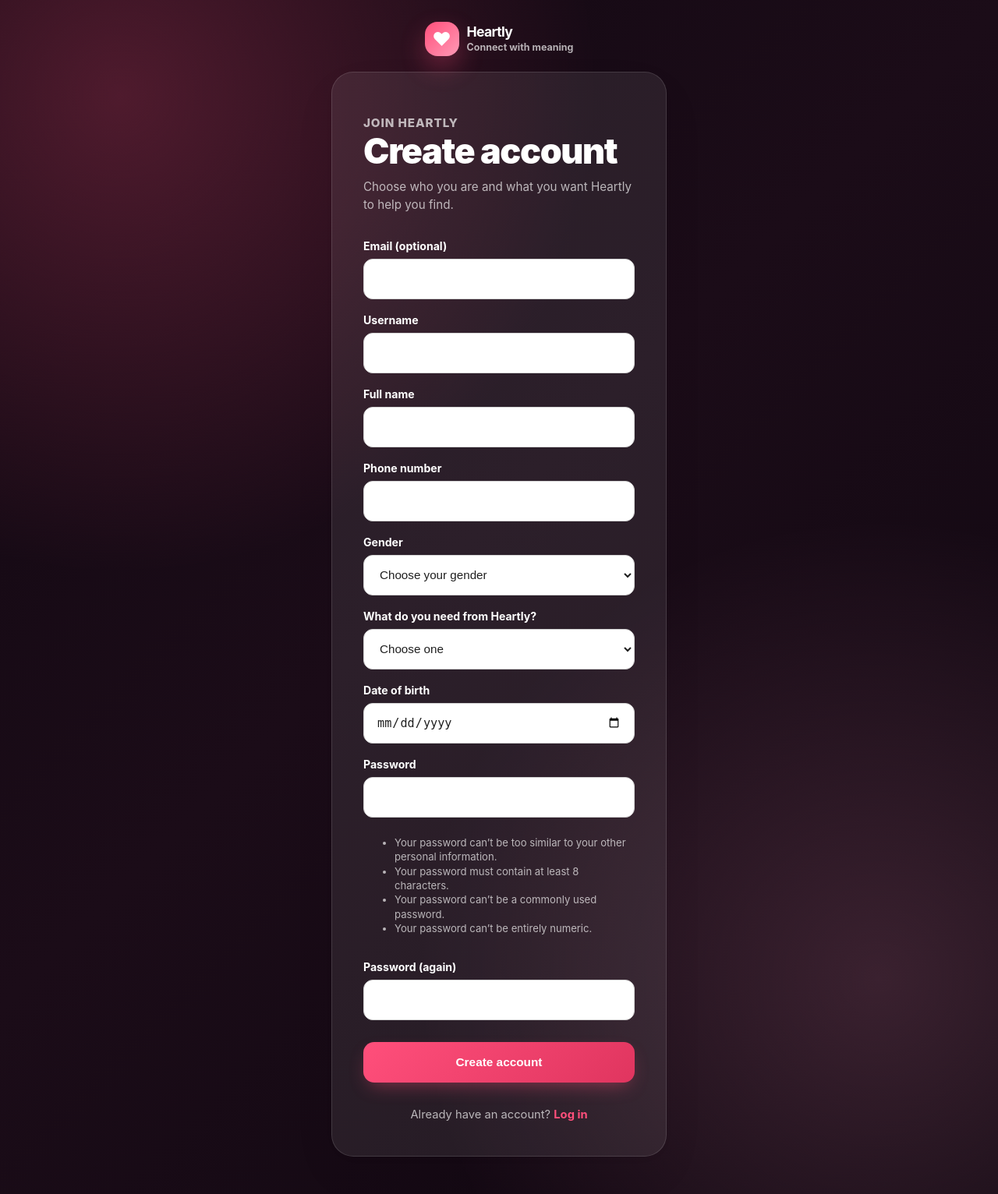
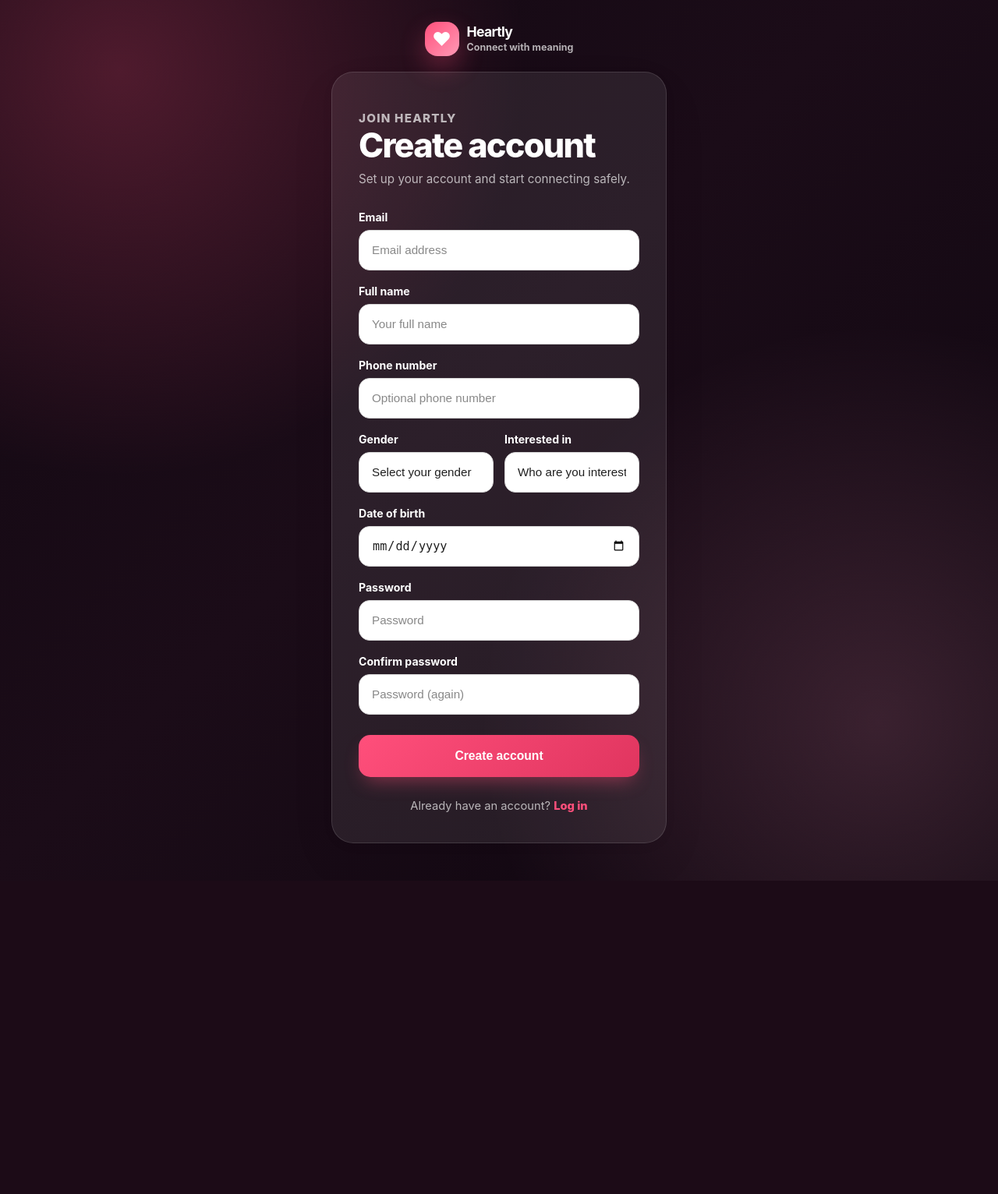
Before and after one commit to carlparl/heartly-app, a Django app: page /accounts/signup/ in a window 1280 px wide. Shown: the whole page at 78% size. After the commit the page ends 1130 px from the top, so only its background shows below. Run offline with Django 5.2, Linux system fonts and the light colour scheme.

Commit message:
Restore and stabilize custom signup form

```diff
--- a/accounts/forms.py
+++ b/accounts/forms.py
@@ -1,10 +1,9 @@
 from datetime import date
 
 from django import forms
-from django.contrib.auth import get_user_model
+from django.core.exceptions import ValidationError
 
-
-User = get_user_model()
+from .models import CustomUser
 
 
 class CustomSignupForm(forms.Form):
@@ -12,44 +11,71 @@ class CustomSignupForm(forms.Form):
         max_length=150,
         required=True,
         label="Full name",
-        widget=forms.TextInput(attrs={
-            "placeholder": "Your full name",
-            "autocomplete": "name",
-        }),
+        widget=forms.TextInput(
+            attrs={
+                "placeholder": "Your full name",
+                "autocomplete": "name",
+                "class": "heartly-input",
+            }
+        ),
     )
 
     phone_number = forms.CharField(
         max_length=20,
         required=False,
         label="Phone number",
-        widget=forms.TextInput(attrs={
-            "placeholder": "Optional phone number",
-            "autocomplete": "tel",
-        }),
+        widget=forms.TextInput(
+            attrs={
+                "placeholder": "Optional phone number",
+                "autocomplete": "tel",
+                "class": "heartly-input",
+            }
+        ),
     )
 
     gender = forms.ChoiceField(
+        choices=[("", "Select your gender")] + CustomUser.GENDER_CHOICES,
         required=True,
         label="Gender",
-        choices=[("", "Choose your gender")] + list(User.GENDER_CHOICES),
-        widget=forms.Select(),
+        widget=forms.Select(
+            attrs={
+                "class": "heartly-input",
+            }
+        ),
     )
 
     interested_in = forms.ChoiceField(
+        choices=[("", "Who are you interested in?")] + CustomUser.INTERESTED_IN_CHOICES,
         required=True,
-        label="What do you need from Heartly?",
-        choices=[("", "Choose one")] + list(User.INTERESTED_IN_CHOICES),
-        widget=forms.Select(),
+        label="Interested in",
+        widget=forms.Select(
+            attrs={
+                "class": "heartly-input",
+            }
+        ),
     )
 
     date_of_birth = forms.DateField(
         required=True,
         label="Date of birth",
-        widget=forms.DateInput(attrs={
-            "type": "date",
-            "autocomplete": "bday",
-        }),
+        widget=forms.DateInput(
+            attrs={
+                "type": "date",
+                "class": "heartly-input",
+            }
+        ),
     )
+
+    def clean_full_name(self):
+        full_name = self.cleaned_data.get("full_name", "").strip()
+
+        if len(full_name.split()) < 2:
+            raise ValidationError("Enter your first and last name.")
+
+        return full_name
+
+    def clean_phone_number(self):
+        return self.cleaned_data.get("phone_number", "").strip()
 
     def clean_date_of_birth(self):
         dob = self.cleaned_data.get("date_of_birth")
@@ -59,119 +85,8 @@ class CustomSignupForm(forms.Form):
 
         today = date.today()
 
-        age = (
-            today.year
-            - dob.year
-            - ((today.month, today.day) < (dob.month, dob.day))
-        )
-
-        if age < 13:
-            raise forms.ValidationError("You must be at least 13 to use Heartly.")
-
-        if age > 120:
-            raise forms.ValidationError("Enter a valid date of birth.")
-
-        return dob
-
-    def signup(self, request, user):
-        user.full_name = self.cleaned_data["full_name"]
-        user.phone_number = self.cleaned_data.get("phone_number", "")
-        user.gender = self.cleaned_data["gender"]
-        user.interested_in = self.cleaned_data["interested_in"]
-        user.date_of_birth = self.cleaned_data["date_of_birth"]
-        user.save()
-
-
-class AccountSettingsForm(forms.ModelForm):
-    class Meta:
-        model = User
-        fields = [
-            "username",
-            "email",
-            "full_name",
-            "phone_number",
-            "gender",
-            "interested_in",
-            "date_of_birth",
-        ]
-
-        widgets = {
-            "username": forms.TextInput(attrs={
-                "class": "heartly-input",
-                "placeholder": "Username",
-                "autocomplete": "username",
-            }),
-            "email": forms.EmailInput(attrs={
-                "class": "heartly-input",
-                "placeholder": "Email address",
-                "autocomplete": "email",
-            }),
-            "full_name": forms.TextInput(attrs={
-                "class": "heartly-input",
-                "placeholder": "Full name",
-                "autocomplete": "name",
-            }),
-            "phone_number": forms.TextInput(attrs={
-                "class": "heartly-input",
-                "placeholder": "Phone number",
-                "autocomplete": "tel",
-            }),
-            "gender": forms.Select(attrs={
-                "class": "heartly-input",
-            }),
-            "interested_in": forms.Select(attrs={
-                "class": "heartly-input",
-            }),
-            "date_of_birth": forms.DateInput(attrs={
-                "class": "heartly-input",
-                "type": "date",
-                "autocomplete": "bday",
-            }),
-        }
-
-    def __init__(self, *args, **kwargs):
-        self.user = kwargs.pop("user", None)
-        super().__init__(*args, **kwargs)
-
-    def clean_username(self):
-        username = self.cleaned_data.get("username", "").strip()
-
-        if not username:
-            raise forms.ValidationError("Username is required.")
-
-        query = User.objects.filter(username__iexact=username)
-
-        if self.user:
-            query = query.exclude(pk=self.user.pk)
-
-        if query.exists():
-            raise forms.ValidationError("This username is already taken.")
-
-        return username
-
-    def clean_email(self):
-        email = self.cleaned_data.get("email", "").strip().lower()
-
-        if not email:
-            raise forms.ValidationError("Email is required.")
-
-        query = User.objects.filter(email__iexact=email)
-
-        if self.user:
-            query = query.exclude(pk=self.user.pk)
-
-        if query.exists():
-            raise forms.ValidationError("This email is already used by another account.")
-
-        return email
-
-    def clean_date_of_birth(self):
-        dob = self.cleaned_data.get("date_of_birth")
-
-        if not dob:
-            return dob
-
-        today = date.today()
+        if dob >= today:
+            raise ValidationError("Enter a valid date of birth.")
 
         age = (
             today.year
@@ -179,31 +94,25 @@ class AccountSettingsForm(forms.ModelForm):
             - ((today.month, today.day) < (dob.month, dob.day))
         )
 
-        if age < 13:
-            raise forms.ValidationError("You must be at least 13 to use Heartly.")
+        if age < 18:
+            raise ValidationError("You must be at least 18 years old to create a Heartly account.")
 
-        if age > 120:
-            raise forms.ValidationError("Enter a valid date of birth.")
+        if age > 100:
+            raise ValidationError("Enter a valid date of birth.")
 
         return dob
 
+    def signup(self, request, user):
+        """
+        Called by django-allauth after the main account fields are validated.
+        This saves Heartly-specific fields onto CustomUser.
+        """
+        user.full_name = self.cleaned_data["full_name"]
+        user.phone_number = self.cleaned_data.get("phone_number", "")
+        user.gender = self.cleaned_data["gender"]
+        user.interested_in = self.cleaned_data["interested_in"]
+        user.date_of_birth = self.cleaned_data["date_of_birth"]
 
-class VerifyEmailCodeForm(forms.Form):
-    code = forms.CharField(
-        max_length=6,
-        min_length=6,
-        widget=forms.TextInput(attrs={
-            "class": "heartly-input verification-code-input",
-            "placeholder": "Enter 6-digit code",
-            "inputmode": "numeric",
-            "autocomplete": "one-time-code",
-        }),
-    )
+        user.save()
 
-    def clean_code(self):
-        code = self.cleaned_data["code"].strip()
-
-        if not code.isdigit():
-            raise forms.ValidationError("Enter digits only.")
-
-        return code
+        return user
--- a/templates/account/signup.html
+++ b/templates/account/signup.html
@@ -1,7 +1,7 @@
 {% extends "account/auth_base.html" %}
 {% load static %}
 
-{% block title %}Sign up - Heartly{% endblock %}
+{% block title %}Create account - Heartly{% endblock %}
 
 {% block content %}
 <div class="heartly-signup-card">
@@ -9,7 +9,7 @@
     <div class="heartly-signup-header">
         <p class="heartly-kicker">Join Heartly</p>
         <h1>Create account</h1>
-        <p>Choose who you are and what you want Heartly to help you find.</p>
+        <p>Set up your account and start connecting safely.</p>
     </div>
 
     <form method="post" action="{% url 'account_signup' %}" class="heartly-signup-form">
@@ -21,39 +21,71 @@
             </div>
         {% endif %}
 
-        {% for field in form %}
-            {% if field.is_hidden %}
-                {{ field }}
-            {% else %}
-                {% if field.field.widget.input_type == "checkbox" %}
-                    <label class="heartly-check-field">
-                        {{ field }}
-                        <span>{{ field.label }}</span>
-                    </label>
-
-                    {% if field.errors %}
-                        <div class="heartly-field-error">
-                            {{ field.errors }}
-                        </div>
-                    {% endif %}
-                {% else %}
         <div class="heartly-field">
-                        <label for="{{ field.id_for_label }}">{{ field.label }}</label>
-                        {{ field }}
-
-                        {% if field.help_text %}
-                            <small>{{ field.help_text }}</small>
-                        {% endif %}
-
-                        {% if field.errors %}
-                            <div class="heartly-field-error">
-                                {{ field.errors }}
-                            </div>
+            <label for="{{ form.email.id_for_label }}">Email</label>
+            {{ form.email }}
+            {% if form.email.errors %}
+                <div class="heartly-field-error">{{ form.email.errors }}</div>
             {% endif %}
         </div>
+
+        <div class="heartly-field">
+            <label for="{{ form.full_name.id_for_label }}">Full name</label>
+            {{ form.full_name }}
+            {% if form.full_name.errors %}
+                <div class="heartly-field-error">{{ form.full_name.errors }}</div>
             {% endif %}
+        </div>
+
+        <div class="heartly-field">
+            <label for="{{ form.phone_number.id_for_label }}">Phone number</label>
+            {{ form.phone_number }}
+            {% if form.phone_number.errors %}
+                <div class="heartly-field-error">{{ form.phone_number.errors }}</div>
             {% endif %}
-        {% endfor %}
+        </div>
+
+        <div class="heartly-grid-2">
+            <div class="heartly-field">
+                <label for="{{ form.gender.id_for_label }}">Gender</label>
+                {{ form.gender }}
+                {% if form.gender.errors %}
+                    <div class="heartly-field-error">{{ form.gender.errors }}</div>
+                {% endif %}
+            </div>
+
+            <div class="heartly-field">
+                <label for="{{ form.interested_in.id_for_label }}">Interested in</label>
+                {{ form.interested_in }}
+                {% if form.interested_in.errors %}
+                    <div class="heartly-field-error">{{ form.interested_in.errors }}</div>
+                {% endif %}
+            </div>
+        </div>
+
+        <div class="heartly-field">
+            <label for="{{ form.date_of_birth.id_for_label }}">Date of birth</label>
+            {{ form.date_of_birth }}
+            {% if form.date_of_birth.errors %}
+                <div class="heartly-field-error">{{ form.date_of_birth.errors }}</div>
+            {% endif %}
+        </div>
+
+        <div class="heartly-field">
+            <label for="{{ form.password1.id_for_label }}">Password</label>
+            {{ form.password1 }}
+            {% if form.password1.errors %}
+                <div class="heartly-field-error">{{ form.password1.errors }}</div>
+            {% endif %}
+        </div>
+
+        <div class="heartly-field">
+            <label for="{{ form.password2.id_for_label }}">Confirm password</label>
+            {{ form.password2 }}
+            {% if form.password2.errors %}
+                <div class="heartly-field-error">{{ form.password2.errors }}</div>
+            {% endif %}
+        </div>
 
         {% if redirect_field_value %}
             <input type="hidden" name="{{ redirect_field_name }}" value="{{ redirect_field_value }}">
@@ -77,19 +109,19 @@
     .heartly-signup-card {
         box-sizing: border-box;
         width: 100%;
-        max-width: 500px;
-        padding: 44px 40px;
+        max-width: 520px;
+        padding: 38px 34px;
         border-radius: 28px;
         background: var(--heartly-card, #ffffff);
         border: 1px solid var(--heartly-border, rgba(0, 0, 0, 0.06));
         box-shadow:
-            0 4px 24px rgba(0, 0, 0, 0.01),
-            0 24px 64px rgba(0, 0, 0, 0.04);
+            0 4px 24px rgba(0, 0, 0, 0.02),
+            0 24px 64px rgba(0, 0, 0, 0.05);
         margin: 20px auto;
     }
 
     .heartly-signup-header {
-        margin-bottom: 32px;
+        margin-bottom: 28px;
         text-align: left;
     }
 
@@ -98,17 +130,17 @@
         color: var(--heartly-primary, #ff4f7b);
         font-size: 0.75rem;
         font-weight: 800;
-        letter-spacing: 0.06em;
+        letter-spacing: 0.08em;
         text-transform: uppercase;
     }
 
     .heartly-signup-header h1 {
         margin: 0;
         color: var(--heartly-text, #1f1f1f);
-        font-size: clamp(2.2rem, 8vw, 2.8rem);
-        line-height: 1.1;
-        letter-spacing: -0.03em;
-        font-weight: 900;
+        font-size: clamp(2rem, 7vw, 2.7rem);
+        line-height: 1.05;
+        letter-spacing: -0.04em;
+        font-weight: 850;
     }
 
     .heartly-signup-header p {
@@ -123,8 +155,13 @@
         gap: 18px;
     }
 
+    .heartly-grid-2 {
+        display: grid;
+        grid-template-columns: 1fr 1fr;
+        gap: 14px;
+    }
+
     .heartly-field {
-        box-sizing: border-box;
         display: grid;
         gap: 8px;
     }
@@ -132,188 +169,111 @@
     .heartly-field label {
         color: var(--heartly-text, #1f1f1f);
         font-size: 0.88rem;
-        font-weight: 750;
+        font-weight: 700;
     }
 
     .heartly-field input,
-.heartly-field select,
-.heartly-field textarea {
+    .heartly-field select {
         box-sizing: border-box;
         width: 100%;
         min-height: 52px;
         padding: 0 16px;
-    border-radius: 12px;
-    color: #1f1f1f !important;
-    background: #ffffff !important;
-    border: 1.5px solid #d4d4d4;
+        border-radius: 14px;
+        color: #1f1f1f;
+        background: #ffffff;
+        border: 1.5px solid #d8d8d8;
         outline: none;
         font-size: 0.95rem;
         font-weight: 500;
-    transition: all 0.2s cubic-bezier(0.16, 1, 0.3, 1);
+        transition: all 0.2s ease;
         caret-color: #1f1f1f;
     }
 
     .heartly-field select {
-    appearance: auto;
-    -webkit-appearance: menulist;
+        appearance: none;
         cursor: pointer;
     }
 
-.heartly-field select option {
-    color: #1f1f1f !important;
-    background: #ffffff !important;
+    .heartly-field input:focus,
+    .heartly-field select:focus {
+        border-color: var(--heartly-primary, #ff4f7b);
+        box-shadow: 0 0 0 4px rgba(255, 79, 123, 0.14);
     }
 
-.heartly-field select option:checked {
-    color: #ffffff !important;
-    background: #2563eb !important;
-}
-
-.heartly-field textarea {
-    min-height: 110px;
-    padding-top: 14px;
-    padding-bottom: 14px;
-    resize: vertical;
-}
-
-.heartly-field input:focus,
-.heartly-field select:focus,
-.heartly-field textarea:focus {
-    border-color: var(--heartly-primary, #ff4f7b);
-    background: #ffffff !important;
-    color: #1f1f1f !important;
-    box-shadow: 0 0 0 4px rgba(255, 79, 123, 0.15);
-    border-width: 2px;
-}
-
-    .heartly-field select {
-        cursor: pointer;
-    }
-
-    .heartly-field textarea {
-        min-height: 110px;
-        padding-top: 14px;
-        padding-bottom: 14px;
-        resize: vertical;
-    }
-
-    .heartly-field input:focus,
-    .heartly-field select:focus,
-    .heartly-field textarea:focus,
-    .heartly-input:focus {
-        border-color: var(--heartly-primary, #ff4f7b);
-        box-shadow: 0 0 0 4px rgba(255, 79, 123, 0.15);
-    }
-
-    .heartly-field input::placeholder,
-    .heartly-field textarea::placeholder {
-        color: var(--heartly-muted, #888888);
-        font-weight: 500;
-    }
-
-    .heartly-field small {
-        color: var(--heartly-muted, #666666);
-        font-size: 0.82rem;
-        line-height: 1.4;
-        margin-top: 2px;
-    }
-
-    .heartly-check-field {
-        box-sizing: border-box;
-        display: flex;
-        align-items: flex-start;
-        gap: 12px;
-        color: var(--heartly-muted, #444444);
-        font-size: 0.9rem;
-        line-height: 1.5;
-        cursor: pointer;
-        padding: 2px 0;
-    }
-
-    .heartly-check-field input {
-        width: 18px;
-        height: 18px;
-        margin-top: 2px;
-        accent-color: var(--heartly-primary, #ff4f7b);
-        flex: 0 0 auto;
-        cursor: pointer;
+    .heartly-field input::placeholder {
+        color: #888888;
+        font-weight: 400;
     }
 
     .heartly-submit {
-        box-sizing: border-box;
         width: 100%;
-        min-height: 52px;
-        margin-top: 10px;
+        min-height: 54px;
+        margin-top: 8px;
         border: none;
-        border-radius: 14px;
+        border-radius: 15px;
         color: #ffffff;
         background: linear-gradient(135deg, var(--heartly-primary, #ff4f7b), #e0355f);
-        box-shadow: 0 10px 24px -8px rgba(255, 79, 123, 0.45);
-        font-size: 0.96rem;
-        font-weight: 850;
+        box-shadow: 0 12px 24px -8px rgba(255, 79, 123, 0.45);
+        font-size: 0.98rem;
+        font-weight: 800;
         cursor: pointer;
-        transition: 0.2s ease;
+        transition: transform 0.18s ease, box-shadow 0.18s ease;
     }
 
     .heartly-submit:hover {
         transform: translateY(-1px);
-        box-shadow: 0 14px 28px -6px rgba(255, 79, 123, 0.48);
-    }
-
-    .heartly-submit:active {
-        transform: translateY(0) scale(0.99);
+        box-shadow: 0 16px 30px -8px rgba(255, 79, 123, 0.5);
     }
 
     .heartly-signup-footer {
-        margin-top: 32px;
+        margin-top: 28px;
         text-align: center;
     }
 
-    .heartly-signup-footer,
     .heartly-signup-footer p {
+        margin: 0;
         color: var(--heartly-muted, #666666);
         font-size: 0.92rem;
     }
 
-    .heartly-signup-footer p {
-        margin: 0;
-    }
-
     .heartly-signup-footer a {
         color: var(--heartly-primary, #ff4f7b);
-        font-weight: 750;
+        font-weight: 800;
         text-decoration: none;
     }
 
     .heartly-signup-footer a:hover {
-        color: #e0355f;
         text-decoration: underline;
     }
 
     .heartly-form-errors,
     .heartly-field-error {
         box-sizing: border-box;
-        padding: 14px 16px;
+        padding: 12px 14px;
         border-radius: 12px;
         color: #c52249;
         background: #fdf2f4;
-        border: 1px solid rgba(255, 79, 123, 0.15);
-        font-size: 0.88rem;
-        font-weight: 650;
+        border: 1px solid rgba(255, 79, 123, 0.16);
+        font-size: 0.86rem;
+        font-weight: 600;
         line-height: 1.4;
     }
 
     .heartly-form-errors ul,
     .heartly-field-error ul {
         margin: 0;
-        padding-left: 20px;
+        padding-left: 18px;
     }
 
-    @media (max-width: 480px) {
+    @media (max-width: 560px) {
         .heartly-signup-card {
-            padding: 32px 24px;
+            padding: 30px 22px;
             border-radius: 24px;
             margin: 10px auto;
+        }
+
+        .heartly-grid-2 {
+            grid-template-columns: 1fr;
         }
     }
 </style>
```
Also changed, not shown: heartly/settings.py (+9 -6 lines). Lines whose indentation alone changed are shown as unchanged.
